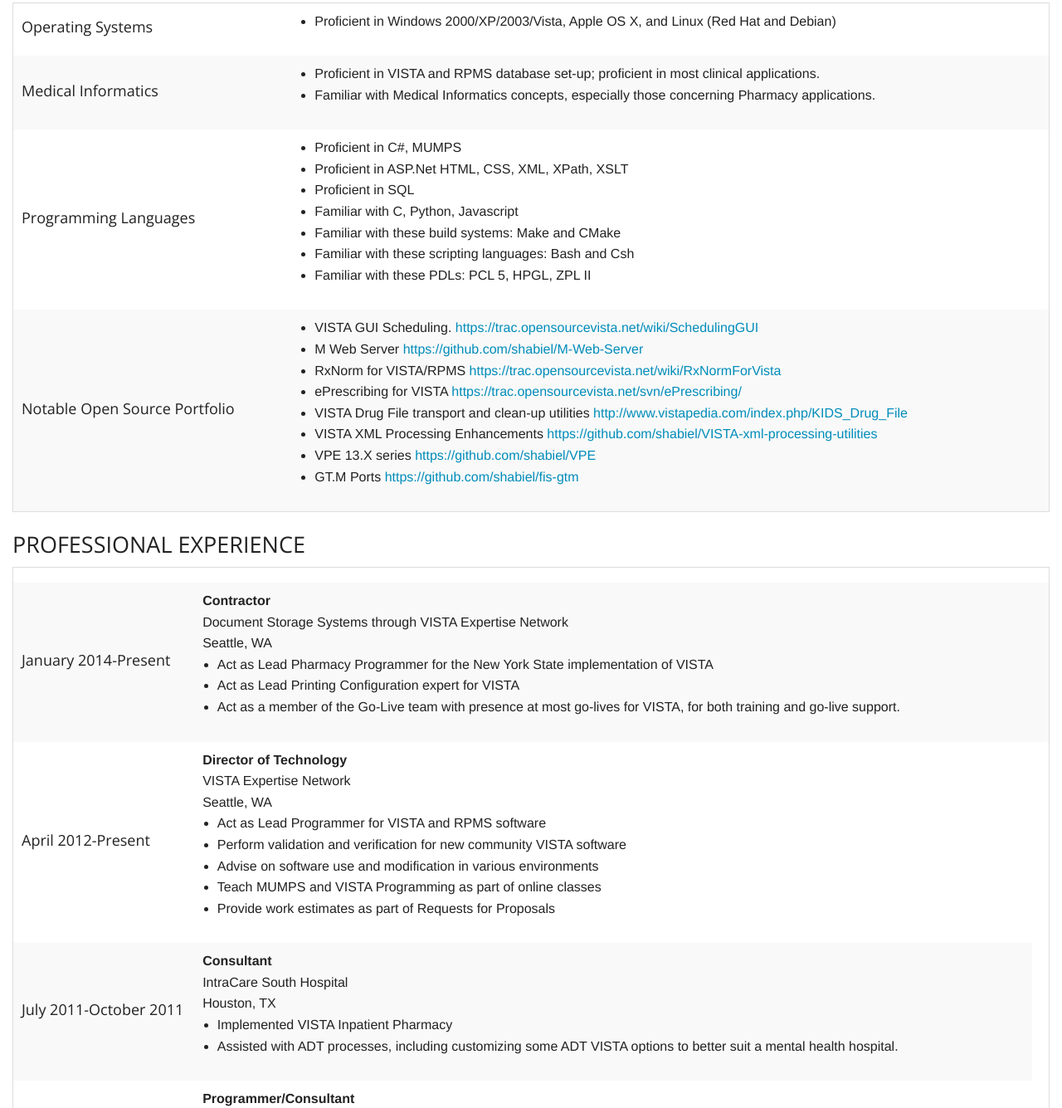
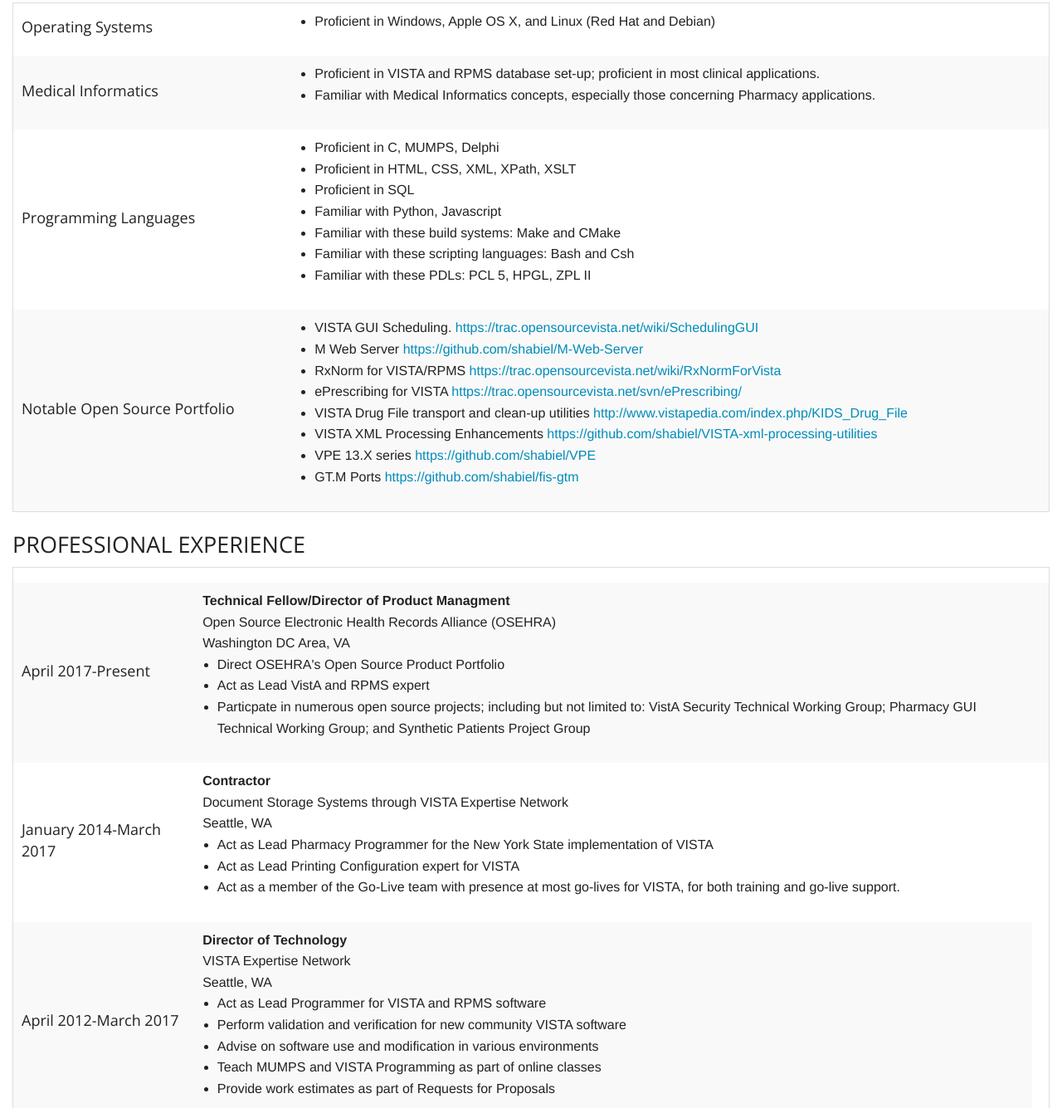
Before and after one commit to shabiel/personal-website, a plain HTML site: page cv.html in a window 1280 px wide. Shown: the part 596-1931 px from the top of the page at 83% size. Drawn offline with nearby package versions, Linux system fonts and the light colour scheme.

Commit message:
Update CV

```diff
--- a/cv.html
+++ b/cv.html
@@ -58,7 +58,7 @@
             <table class="large-12 columns">
                 <tr>
                     <td> <h5>Operating Systems</h5> </td>
-                    <td> <ul><li>Proficient in Windows 2000/XP/2003/Vista, Apple OS X, and Linux (Red Hat and Debian)</li></ul></td>
+                    <td> <ul><li>Proficient in Windows, Apple OS X, and Linux (Red Hat and Debian)</li></ul></td>
                 </tr>
                 <tr>
                     <td> <h5>Medical Informatics</h5> </td>
@@ -73,10 +73,10 @@
                     <td> <h5>Programming Languages</h5> </td>
                     <td>
                         <ul>
-                            <li>Proficient in C#, MUMPS</li>
-                            <li>Proficient in ASP.Net HTML, CSS, XML, XPath, XSLT</li>
+                            <li>Proficient in C, MUMPS, Delphi</li>
+                            <li>Proficient in HTML, CSS, XML, XPath, XSLT</li>
                             <li>Proficient in SQL</li>
-                            <li>Familiar with C, Python, Javascript</li>
+                            <li>Familiar with Python, Javascript</li>
                             <li>Familiar with these build systems: Make and CMake</li>
                             <li>Familiar with these scripting languages: Bash and Csh</li>
                             <li>Familiar with these PDLs: PCL 5, HPGL, ZPL II</li>
@@ -102,7 +102,20 @@
             <table class="large-12 columns">
             <td>
             <tr>
-                <td><h5>January 2014-Present</h5></td>
+                <td><h5>April 2017-Present</h5></td>
+                <td>
+                <p><strong>Technical Fellow/Director of Product Managment</strong><br />
+                Open Source Electronic Health Records Alliance (OSEHRA)<br />
+                Washington DC Area, VA<br /></p>
+                <ul>
+                    <li>Direct OSEHRA's Open Source Product Portfolio</li>
+                    <li>Act as Lead VistA and RPMS expert</li>
+                    <li>Particpate in numerous open source projects; including but not limited to: VistA Security Technical Working Group; Pharmacy GUI Technical Working Group; and Synthetic Patients Project Group</li>
+                </ul>
+            </td>
+            <td>
+            <tr>
+                <td><h5>January 2014-March 2017</h5></td>
                 <td>
                 <p><strong>Contractor</strong><br />
                 Document Storage Systems through VISTA Expertise Network<br />
@@ -115,7 +128,7 @@
             </td>
             <td>
             <tr>
-                <td><h5>April 2012-Present</h5></td>
+                <td><h5>April 2012-March 2017</h5></td>
                 <td>
                     <p><strong>Director of Technology</strong><br />
                     VISTA Expertise Network<br />
```
